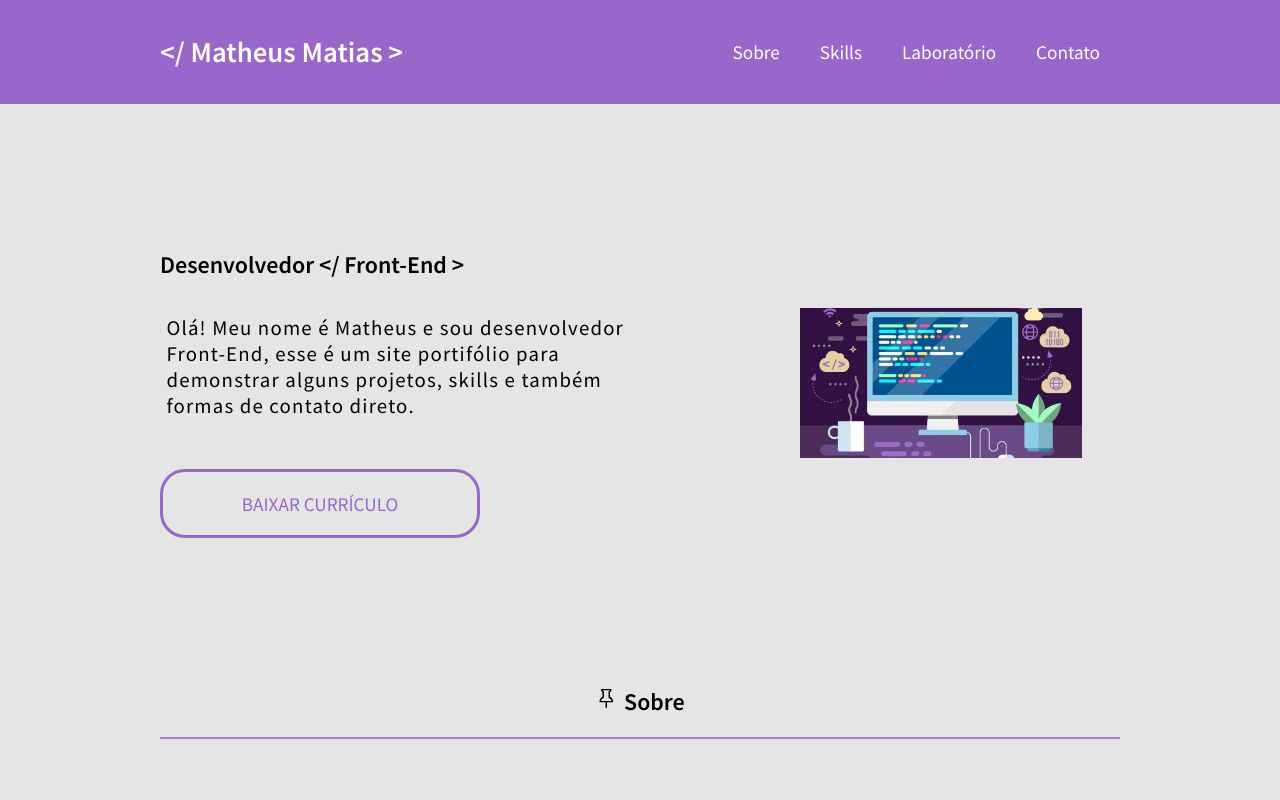
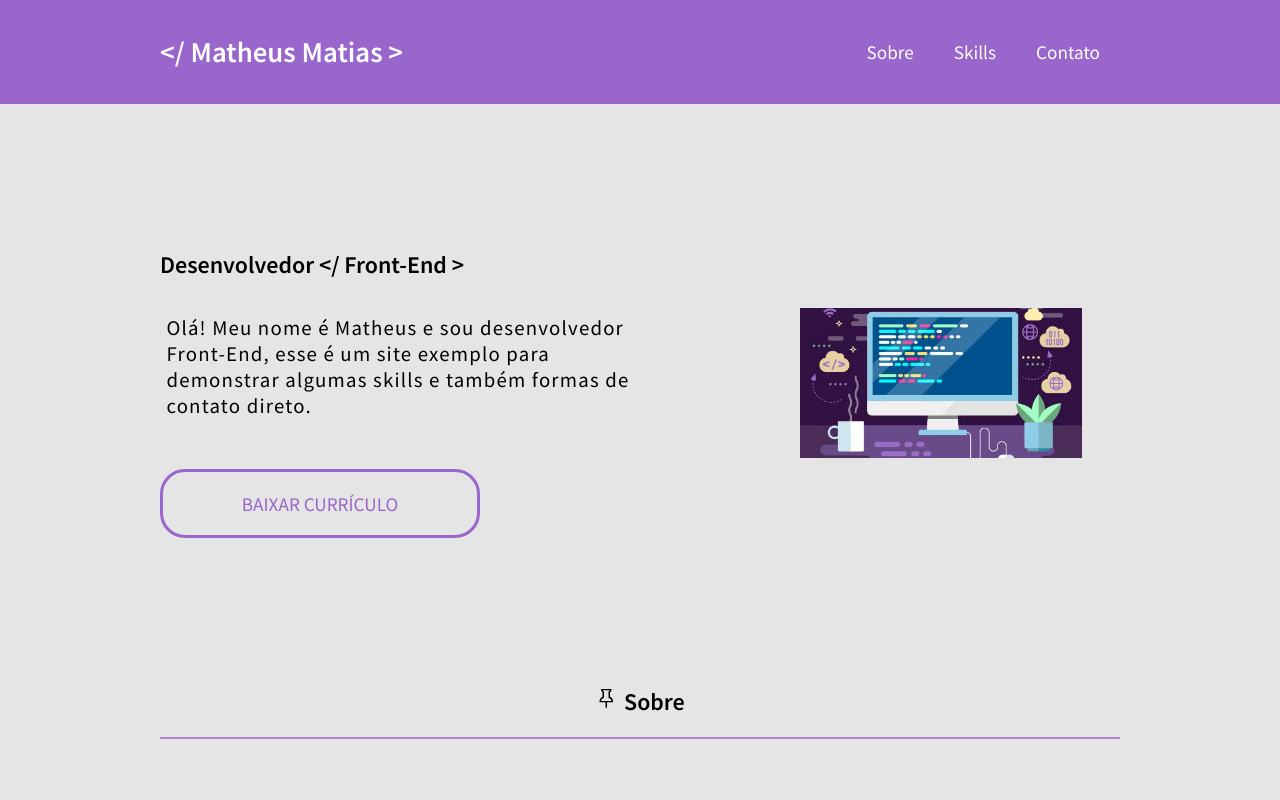
Before and after one commit to mmathias2011/personalPage, a React (Create React App) app: page / in a window 1280 px wide. Shown: the top 800 px of the page. Built offline with nearby package versions, Linux system fonts and the light colour scheme.

Commit message:
alterações no site

```diff
--- a/src/Components/Curriculo.js
+++ b/src/Components/Curriculo.js
@@ -26,6 +26,10 @@ const Divesquerda = styled.div`
         width:75%;
         padding-left:1%;
     }
+    @media screen and(max-width:560px){
+        display:none;
+        background-color:red;
+    }
 `
 
 const Divdireita = styled.div`
@@ -38,6 +42,7 @@ const Divdireita = styled.div`
         display:block;
         width:22vw;
     }
+
 `
 const Acurriculo = styled.a`
     margin-top:50px;
@@ -58,6 +63,7 @@ const Acurriculo = styled.a`
         transform: scale(1.1) ;
         box-shadow: 10px 10px 10px grey;
     }
+
 `
 const Curriculo = () => {
     return (
@@ -65,7 +71,7 @@ const Curriculo = () => {
              <Divesquerda>
                 <h2>Desenvolvedor &lt;/ Front-End &gt;</h2>
                     <p>
-                        Olá! Meu nome é Matheus e sou desenvolvedor Front-End, esse é um site portifólio para demonstrar alguns projetos, skills e também formas de contato direto.
+                        Olá! Meu nome é Matheus e sou desenvolvedor Front-End, esse é um site exemplo para demonstrar algumas skills e também formas de contato direto.
                     </p>
                 <Acurriculo href={curriculo} download="Matheus Matias Neves.pdf">BAIXAR CURRÍCULO</Acurriculo>
             </Divesquerda>
@@ -73,7 +79,7 @@ const Curriculo = () => {
 
                 <img alt="PC" src={img}></img>
             </Divdireita>
-            </Container>
+        </Container>
         )
     }
 export default Curriculo;
--- a/src/Components/Header.js
+++ b/src/Components/Header.js
@@ -86,16 +86,6 @@ const DivMenuMobile = styled.div`
 #on{
     display:block;
     width:100%;
-    animation: smooth 5s forwards;
-
-    @keyframes smooth {
-        from{
-            left:-100px;
-        }
-        to{
-            right:100px;
-        }
-    }
 
 }
 
@@ -122,7 +112,7 @@ const Header = () => {
                     <Ul>
                         <li><Scroll.Link to="sobre" smooth={true}>Sobre</Scroll.Link></li>
                         <li><Scroll.Link to="skills" smooth={true}>Skills</Scroll.Link></li>
-                        <li><Scroll.Link to="laboratorio" smooth={true}>Laboratório</Scroll.Link></li>
+
                         <li><Scroll.Link to="contato" smooth={true}>Contato</Scroll.Link></li>
                     </Ul>
                 </Div>
```
Also changed, not shown: src/App.css (line endings or trailing spaces), 1 other file (tests, documents, lock files or other folders).
